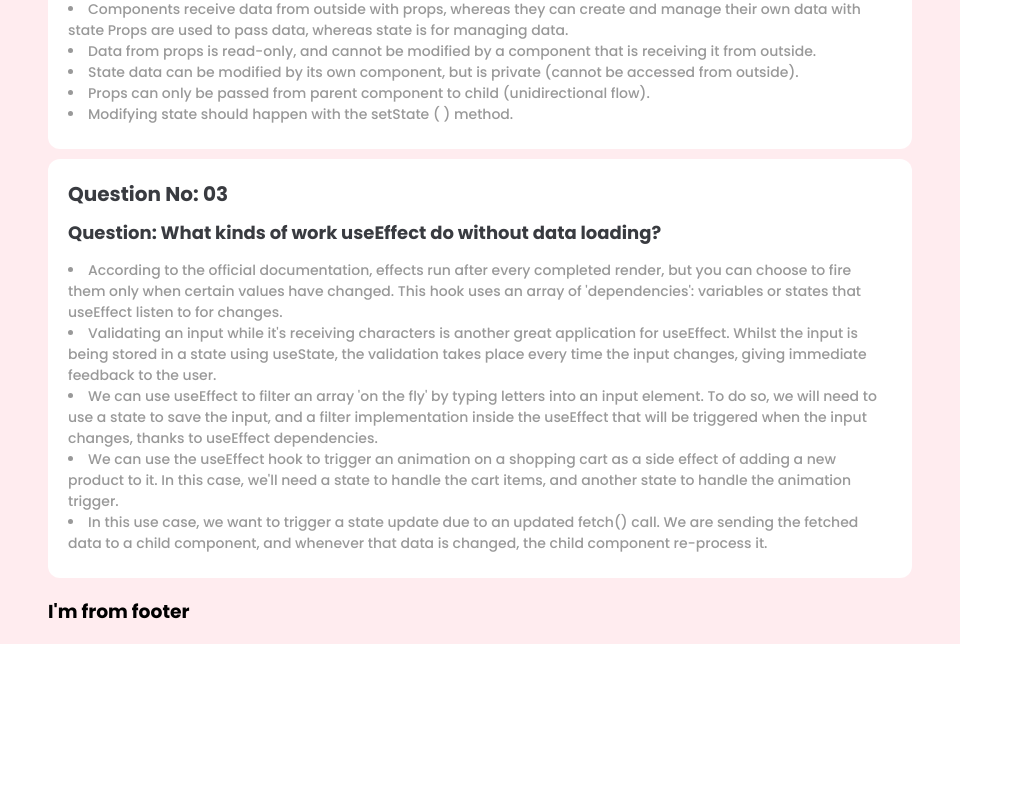
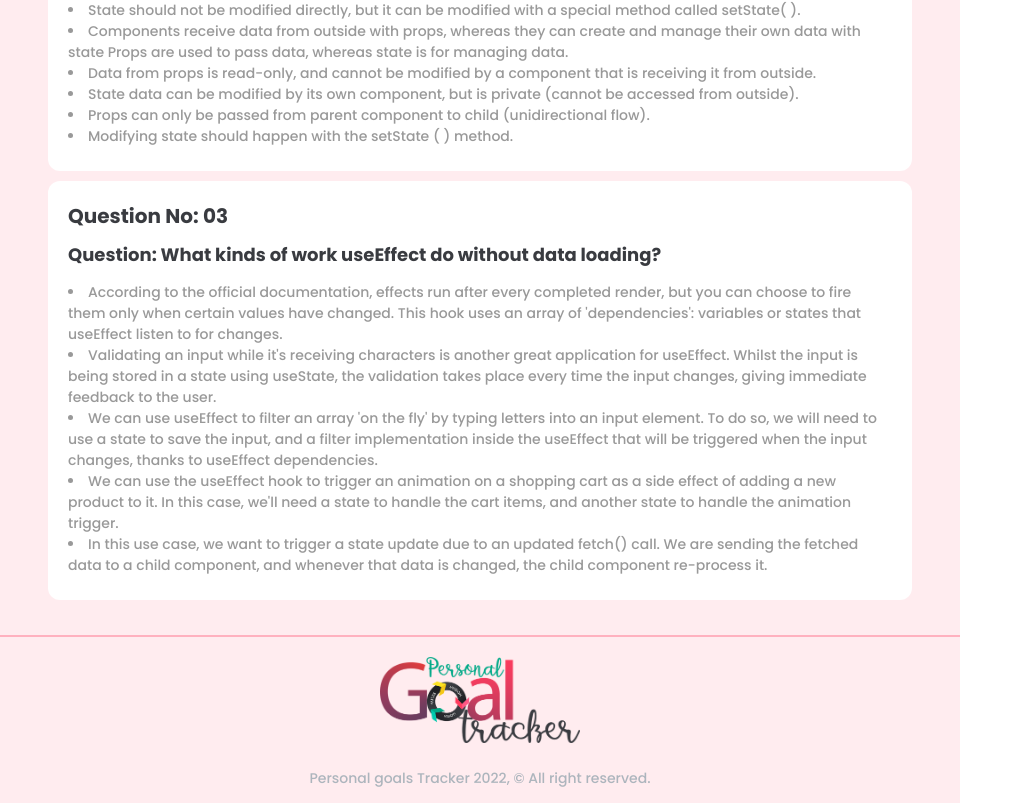
Before and after one commit to AnamulHassan/personal-goals-tracker, a React (Create React App) app: page / in a window 1280 px wide. Shown: the part 3203-4006 px from the top of the page, without its empty margins (0-1023 px from the left). Before the commit the page ends 3847 px from the top, so only its background shows below. Built offline with nearby package versions, Linux system fonts and the light colour scheme.

Commit message:
footer added

```diff
--- a/src/components/Footer/Footer.css
+++ b/src/components/Footer/Footer.css
@@ -1,4 +1,17 @@
 .footer-container {
-  width: 90%;
-  margin: 15px auto;
+  border-top: 2px solid #ffb1bf;
+  margin: 35px auto 0;
+  padding: 20px 0 0;
+  display: flex;
+  flex-direction: column;
+  align-items: center;
 }
+.footer-logo {
+  width: 200px;
+}
+.copyright-text {
+  font-size: 14px;
+  font-weight: 500;
+  color: #adb5bd;
+  margin-top: 25px;
+}
--- a/src/components/Footer/Footer.js
+++ b/src/components/Footer/Footer.js
@@ -5,7 +5,11 @@ import img from '../../logo.png';
 const Footer = () => {
   return (
     <div className="footer-container">
-      <h3>I'm from footer</h3>
+      <img className="footer-logo" src={img} alt="logo" />
+      <p className="copyright-text">
+        Personal goals Tracker {new Date().getFullYear()}, &copy; All right
+        reserved.
+      </p>
     </div>
   );
 };
--- a/src/components/Questions/Questions.css
+++ b/src/components/Questions/Questions.css
@@ -1,4 +1,5 @@
 .questions-container {
+  border-top: 2px solid #ffb1bf;
   width: 90%;
   margin: 15px auto;
 }
```
